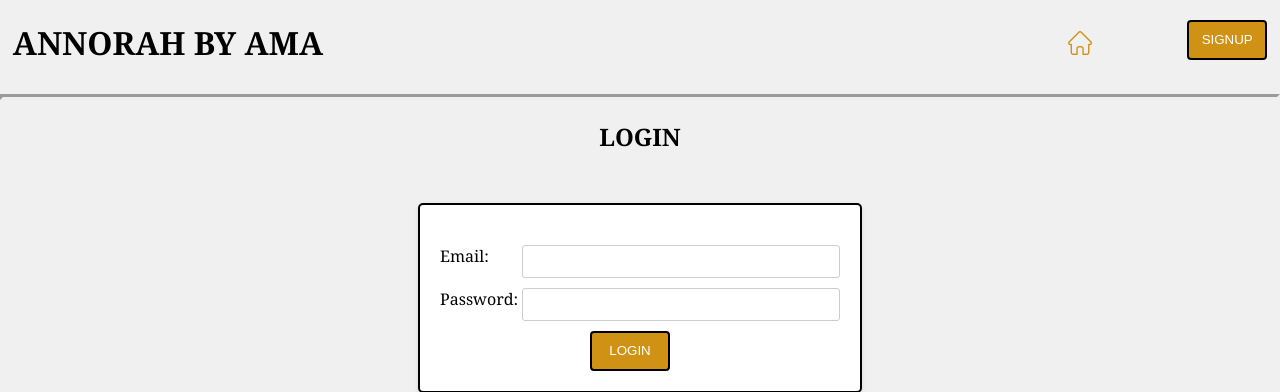
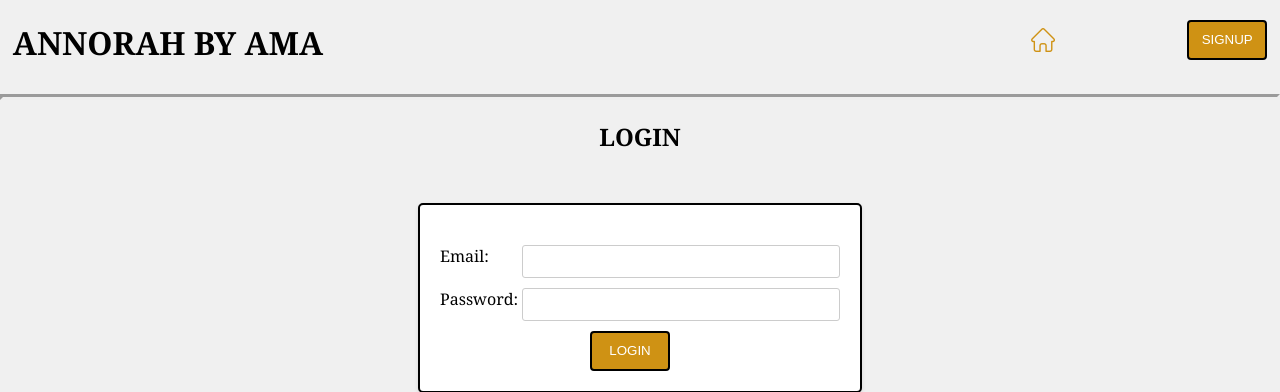
Before and after one commit to Magnus984/ANNORAH_BY_AMA, a Python web app: template templates/login.html in a window 1280 px wide. Shown: the top 392 px of the page. Run offline with Jinja, Linux system fonts and the light colour scheme; the template is opened without the code that fills it, so the values that code supplies are empty.

Commit message:
changed the bacground image to an actual image

```diff
--- a/static/styles/login.css
+++ b/static/styles/login.css
@@ -58,9 +58,11 @@ button {
 .top {
     display: flex;
     justify-content: space-between;
+    /*
     background: url(../images/home.png);
     background-repeat: no-repeat;
     background-position: 85% center;
+    */
 }
 
 
@@ -99,3 +101,9 @@ hr {
 h2 {
     text-align: center;
 }
+
+div img{
+    margin-top: 27.938px;
+    margin-bottom: 27.938px;;
+    margin-left: 45%;
+}
--- a/templates/login.html
+++ b/templates/login.html
@@ -9,6 +9,7 @@
 <body>
     <div class="top">
         <h1 class="st">ANNORAH BY AMA</h1>
+        <img src="../static/images/home.png" alt="Home" width="24" height="24">
         <button class="signup">SIGNUP</button>
     </div>
     <hr>
```
